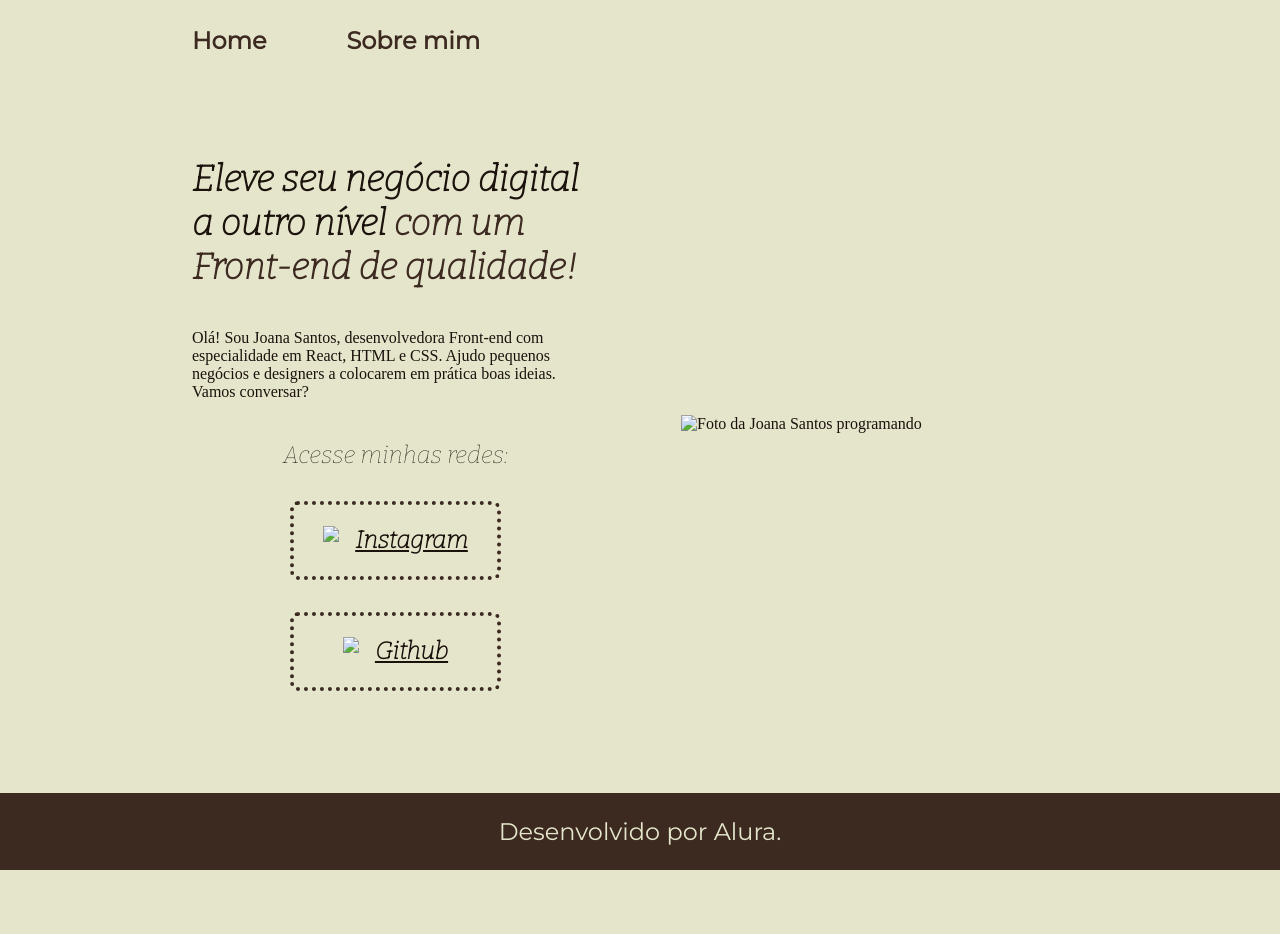
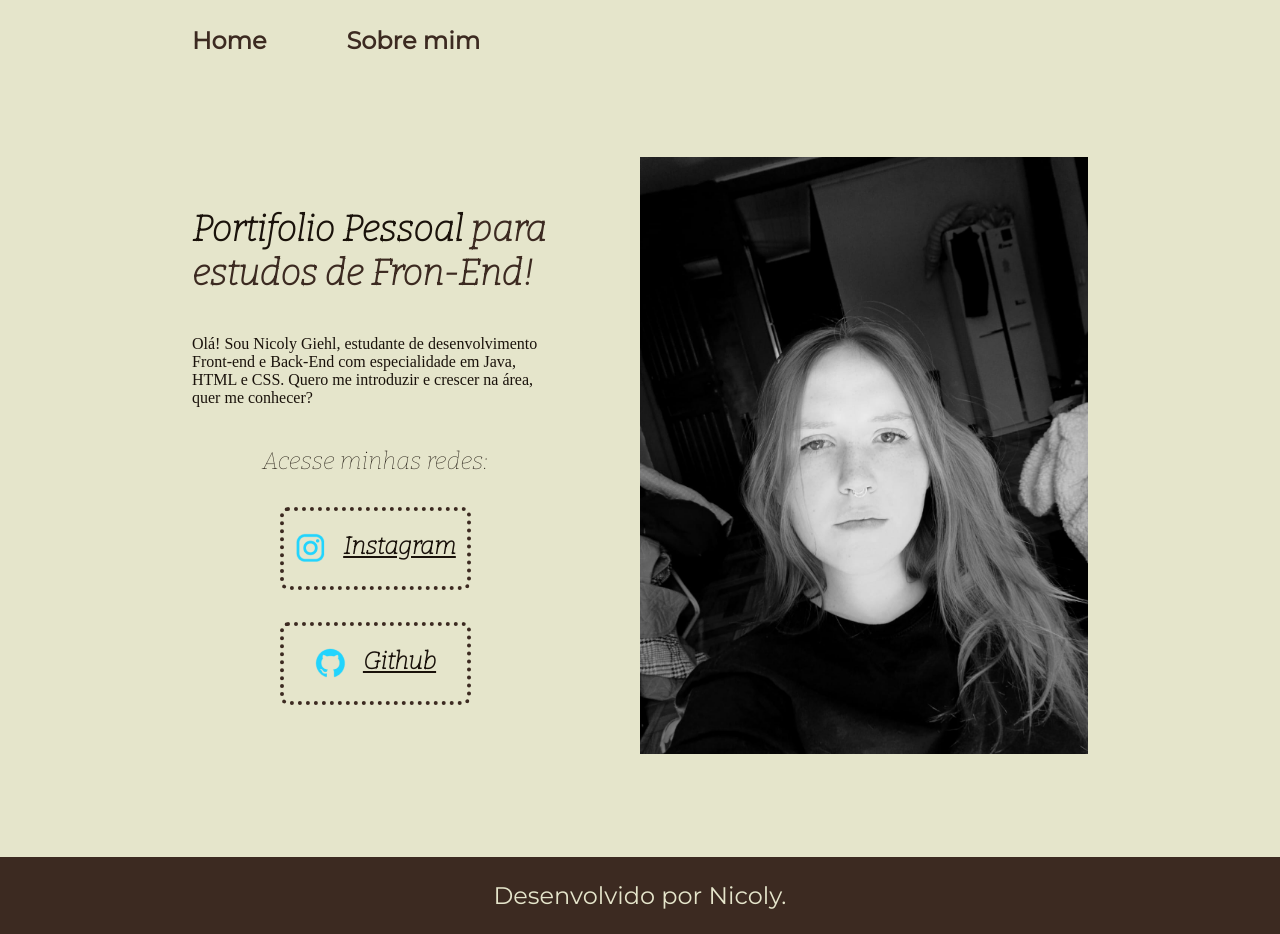
Before and after one commit to miau18/portifolio, a plain HTML site: page index.html in a window 1280 px wide. Before the commit the page ends 870 px from the top, so only its background shows below. Drawn offline with nearby package versions, Linux system fonts and the light colour scheme; files that its build step writes are made by us from their sources.

Commit message:
Add files via upload

```diff
--- a/index.html
+++ b/index.html
@@ -5,7 +5,7 @@
     <meta http-equiv="X-UA-Compatible" content="IE=edge">
     <meta name="viewport" content="width=device-width, initial-scale=1.0">
     <title>Portifolio</title>
-    <link rel="stylesheet" href="./styles/Style.css">
+    <link rel="stylesheet" href="Style.css">
 </head>
 <body>
     <header class="cabecalho">
@@ -16,32 +16,31 @@
     </header>
     <main class="apresentacao">
         <section class="apresentacao_conteudo">
-        <h1 class="apresentacao_titulo">Eleve seu negócio digital a outro nível
-            <strong class="titulo-destaque">com um Front-end de qualidade!
+        <h1 class="apresentacao_titulo">Portifolio Pessoal
+            <strong class="titulo-destaque">para estudos de Fron-End!
             </strong></h1>
-            <p class="apresentaca_paragrafo">Olá! Sou Joana Santos, desenvolvedora
-            Front-end com especialidade em React, HTML e
-            CSS. Ajudo pequenos negócios e designers a
-            colocarem em prática boas ideias. Vamos
-            conversar?</p>
+            <p class="apresentaca_paragrafo">Olá! Sou Nicoly Giehl, estudante de desenvolvimento
+            Front-end e Back-End com especialidade em Java, HTML e
+            CSS. Quero me introduzir e crescer na área,
+            quer me conhecer?</p>
             <div class="apresentacao_botoes">
                 <h2 class="apresentacao_subtitulo">Acesse minhas redes:</h2>
                 <a class="apresentacao_links" href="https://instagram.com/nicolygiehl">
-                    <img src = "./assets/instagram.png">
+                    <img src="instagram.png">
                     Instagram
                 </a>
 
                 <a class="apresentacao_links" href="https://github.com/miau18">
-                    <img src = "./assets/github.png">
+                    <img src = "github.png">
                     Github
                 </a>
 
             </div>
         </section>
-            <img class= "imagem" src="./assets/Imagem.png" alt="Foto da Joana Santos programando">
+            <img class= "imagem" src="Imageem.jpeg" alt="Foto da Joana Santos programando">
     </main>
     <footer class = "rodape">
-        <p>Desenvolvido por Alura.</p>
+        <p>Desenvolvido por Nicoly.</p>
     </footer>
 </body>
 </html>
```
Also changed, not shown: about.html (+14 -5 lines), Imageem.jpeg (added).
